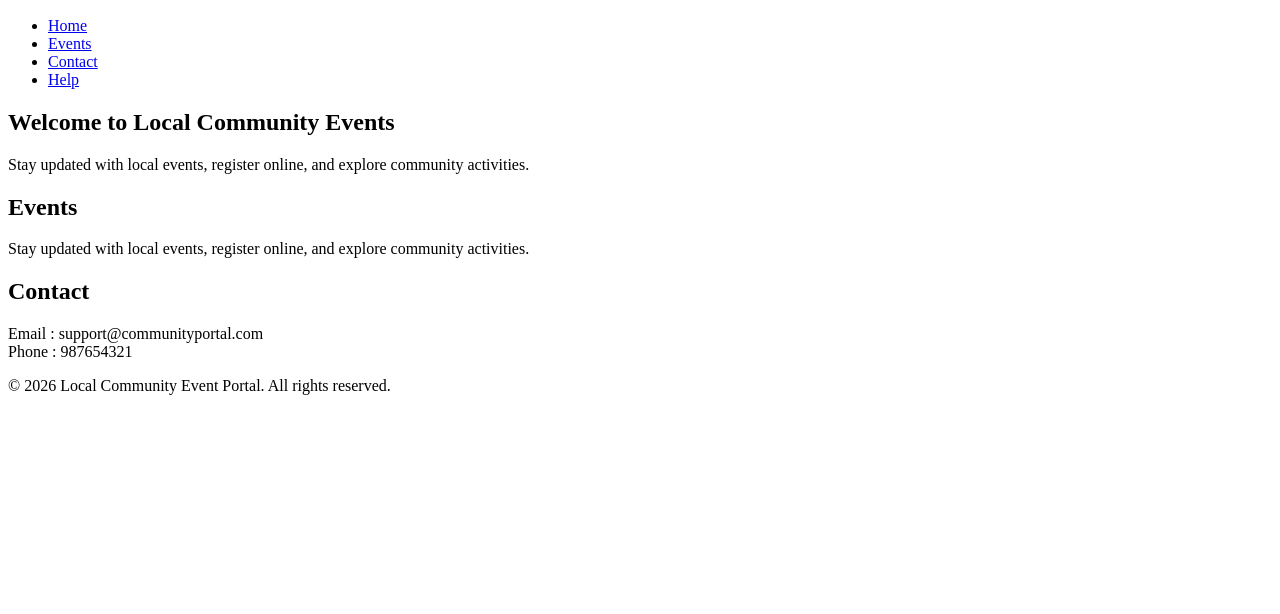
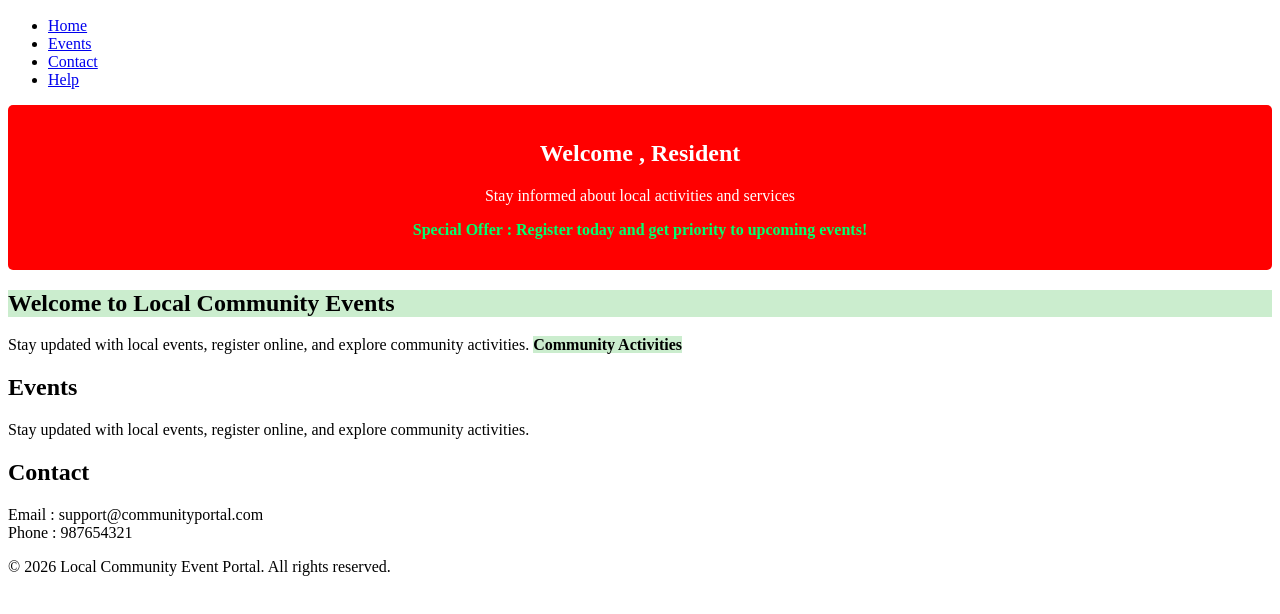
Before and after one commit to balavishwanath10/HTML, a plain HTML site: page index.html in a window 1280 px wide. Shown: the part 50-664 px from the top of the page. Drawn offline with Linux system fonts and the light colour scheme.

Commit message:
MODULE 3

```diff
--- a/index.html
+++ b/index.html
@@ -4,6 +4,21 @@
     <meta charset="UTF-8">
     <meta name="viewport" content="width=device-width, initial-scale=1.0">
     <title>Local Community Event Portal</title>
+    <style>
+        #welcomebanner
+        {
+            background-color: rgb(255, 0, 0);
+            color: white;
+            padding: 15px;
+            text-align: center;
+            border-radius: 5px;
+        }
+        .hightlight
+        {
+            background-color: rgb(203, 237, 206);
+            font-weight: bold;
+        }
+    </style>
 </head>
 <body>
 
@@ -18,13 +33,25 @@
         </ul>
     </nav>
 
+
+    <div id = "welcomebanner">
+    <h2> Welcome , Resident</h2>
+        <p>Stay informed about local activities and services</p>
+        <p>
+            <span style = "color: rgb(0, 255, 110);font-weight: bold;">
+                Special Offer : Register today and get priority to upcoming events!
+            </span>
+        </p>
+</div>
     <!-- Main Section -->
      <main>
         <section id = "home">
+            <h1 class = "hightlight"
         <h1>Welcome to Local Community Events</h1>
         <p>
             Stay updated with local events, register online,
             and explore community activities.
+            <span class = "hightlight">Community Activities</span>
         </p>
         </section>
         <section id = "events">
```
